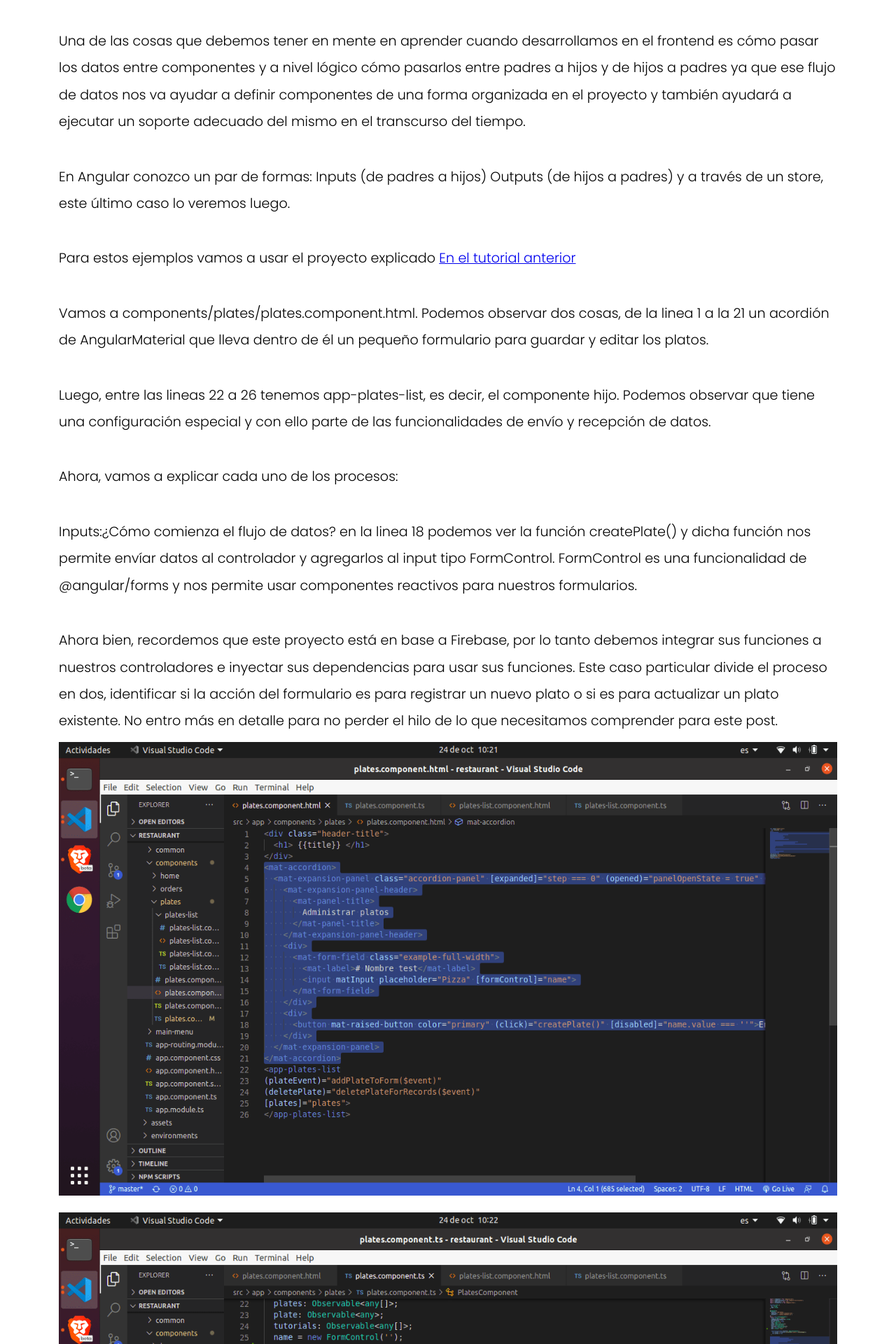
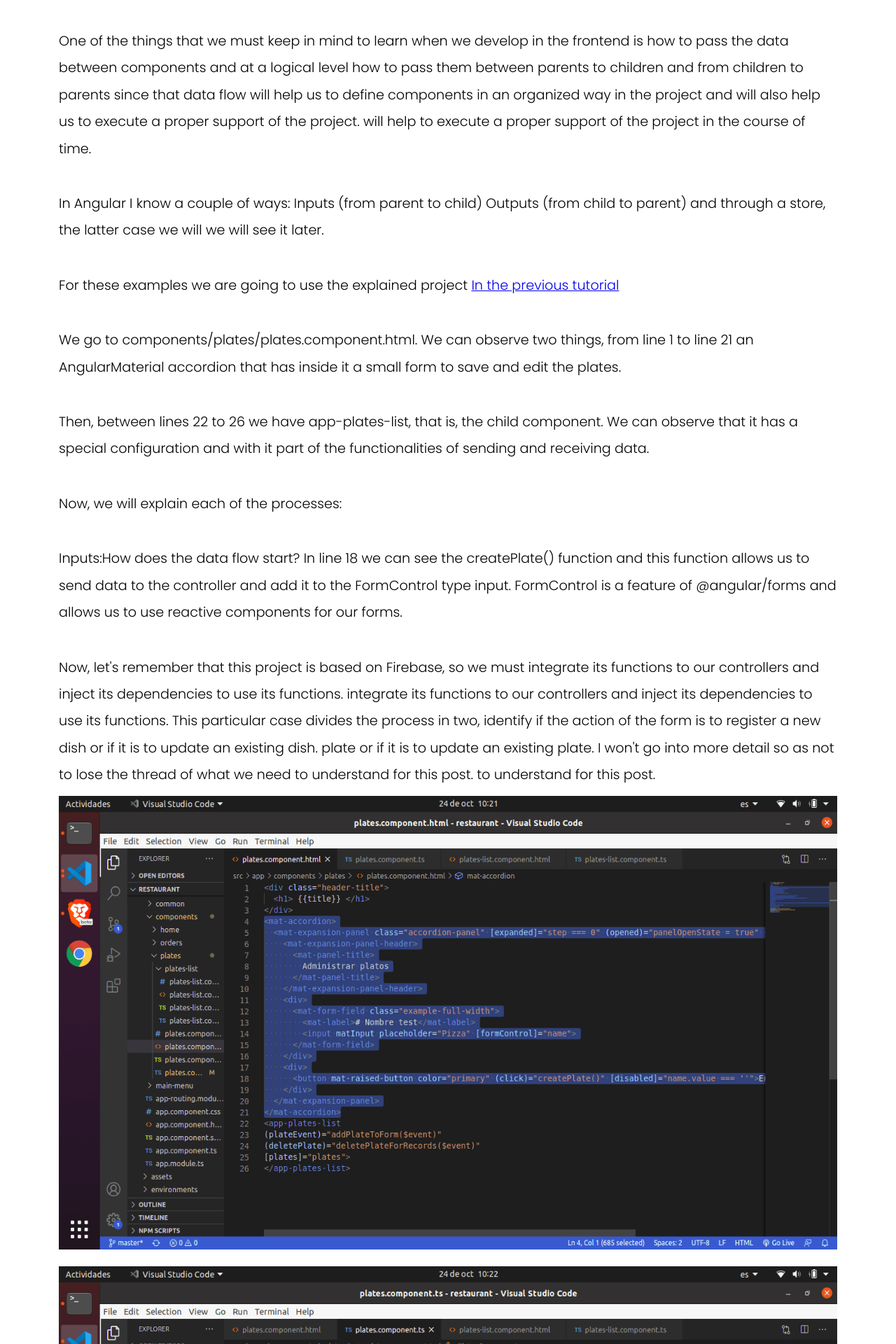
Before and after one commit to Alejandro04/PersonalLandingNext, a Next.js app: page /en/blog/inputs-and-outputs-in-angular in a window 1280 px wide. Shown: the part 880-2800 px from the top of the page at 70% size. Built offline with nearby package versions, Linux system fonts and the light colour scheme.

Commit message:
add post

```diff
--- a/pages/en/blog/inputs-and-outputs-in-angular.js
+++ b/pages/en/blog/inputs-and-outputs-in-angular.js
@@ -11,43 +11,42 @@ export default function Post() {
                 <div className="post__container container">
                     <section class="items-detail-container" id="post">
                         <article>
-                            Una de las cosas que debemos tener en mente en aprender cuando desarrollamos en el frontend
-                            es cómo pasar los datos entre componentes y a nivel lógico cómo pasarlos entre padres a hijos y de hijos a padres
-                            ya que ese flujo de datos nos va ayudar a definir componentes de una forma organizada en el proyecto y también
-                            ayudará a ejecutar un soporte adecuado del mismo en el transcurso del tiempo.
+                            One of the things that we must keep in mind to learn when we develop in the frontend
+                            is how to pass the data between components and at a logical level how to pass them between parents to children and from children to parents
+                            since that data flow will help us to define components in an organized way in the project and will also help us to execute a proper support of the project.
+                            will help to execute a proper support of the project in the course of time.
                         </article>
                         <article>
-                            En Angular conozco un par de formas: Inputs (de padres a hijos) Outputs (de hijos a padres) y a través de un store, este último caso lo
-                            veremos luego.
+                            In Angular I know a couple of ways: Inputs (from parent to child) Outputs (from child to parent) and through a store, the latter case we will
+                            we will see it later.
                         </article>
                         <article>
-                            Para estos ejemplos vamos a usar el proyecto explicado <a target="_blank" href="/blog/es/introduccion-angular-angularmaterial-firebase">En el tutorial anterior</a>
+                            For these examples we are going to use the explained project <a target="_blank" href="/en/blog/introduction-angular-angularmaterial-and-firebase">In the previous tutorial</a>
                         </article>
                         <article>
-                            Vamos a components/plates/plates.component.html. Podemos observar dos cosas, de la linea 1 a la 21
-                            un acordión de AngularMaterial que lleva dentro de él un pequeño formulario para guardar y editar los platos.
+                            We go to components/plates/plates.component.html. We can observe two things, from line 1 to line 21
+                            an AngularMaterial accordion that has inside it a small form to save and edit the plates.
                         </article>
                         <article>
-                            Luego, entre las lineas 22 a 26 tenemos app-plates-list, es decir, el componente hijo. Podemos observar que tiene
-                            una configuración especial y con ello parte de las funcionalidades de envío y recepción de datos.
+                            Then, between lines 22 to 26 we have app-plates-list, that is, the child component. We can observe that it has
+                            a special configuration and with it part of the functionalities of sending and receiving data.
                         </article>
                         <article>
-                            Ahora, vamos a explicar cada uno de los procesos:
+                            Now, we will explain each of the processes:
                         </article>
                         <article>
                             <span class="post-subtitle">
                                 Inputs:
                             </span>
-                            ¿Cómo comienza el flujo de datos? en la linea 18 podemos ver la función createPlate() y dicha función nos permite envíar datos al controlador y agregarlos al input tipo FormControl.
-                            FormControl es una funcionalidad de @angular/forms y nos permite usar componentes reactivos para nuestros
-                            formularios.
+                            How does the data flow start? In line 18 we can see the createPlate() function and this function allows us to send data to the controller and add it to the FormControl type input.
+                            FormControl is a feature of @angular/forms and allows us to use reactive components for our forms.
                         </article>
                         <article>
-                            Ahora bien, recordemos que este proyecto está en base a Firebase, por lo tanto debemos
-                            integrar sus funciones a nuestros controladores e inyectar sus dependencias para usar sus funciones.
-                            Este caso particular divide el proceso en dos, identificar si la acción del formulario es para registrar un nuevo
-                            plato o si es para actualizar un plato existente. No entro más en detalle para no perder el hilo de lo que necesitamos
-                            comprender para este post.
+                            Now, let's remember that this project is based on Firebase, so we must integrate its functions to our controllers and inject its dependencies to use its functions.
+                            integrate its functions to our controllers and inject its dependencies to use its functions.
+                            This particular case divides the process in two, identify if the action of the form is to register a new dish or if it is to update an existing dish.
+                            plate or if it is to update an existing plate. I won't go into more detail so as not to lose the thread of what we need to understand for this post.
+                            to understand for this post.
                             <div class="img-post-container">
                                 <Image width="1200px" height="700px" src="/img/posts/inputs_outputs/1-min.png" alt="angular1" />
                             </div>
@@ -57,16 +56,16 @@ export default function Post() {
 
                         </article>
                         <article>
-                            ¿Cuál es la idea? guardar un plato y visualizarlo de forma reactiva en nuestra tabla que lista los platos
-                            (componente hijo) entonces veamos:
+                            What is the idea? save a plate and display it reactively in our table that lists the plates (child component).
+                            (child component) so let's see:
                         </article>
                         <article>
-                            Luego de que firebase en este caso guarde los datos nosotros necesitamos configurar un proceso que permita visualizar
-                            dichos datos. Entonces, en el constructor de nuestro componente llamamos la colección de platos y se la pasamos a una variable plates.
-                            plates es un array tipo observable. ¿Por qué observable? porque firestore (en este caso la DB que estamos usando de firebase)
-                            va devolver siempre un observable y como estamos escribiendo en Typescript debemos definirlo como tal.
-                            Luego en nuestra vista configuramos un key mediante el cual vamos a pasarle ese array a nuestro componente hijo.
-                            Pueden ver las lineas 22 y 29 del constructor. Linea 25 del template.
+                            After firebase in this case saves the data we need to set up a process that allows us to visualize the data.
+                            that data. Then, in the constructor of our component we call the collection of plates and pass it to a variable plates.
+                            plates is an observable type array, why observable? because firestore (in this case the DB we are using from firebase)
+                            is always going to return an observable and since we are writing in Typescript we must define it as such.
+                            Then in our view we configure a key through which we are going to pass that array to our child component.
+                            You can see the lines 22 and 29 of the constructor. Line 25 of the template.
                             <div class="img-post-container">
                                 <Image width="1200px" height="700px" src="/img/posts/inputs_outputs/3-min.png" alt="angular3" />
                             </div>
@@ -75,12 +74,12 @@ export default function Post() {
                             </div>
                         </article>
                         <article>
-                            En nuestro componente hijo (lista de platos) definimos en la linea 11 @Input() plates: any[];
-                            Input es un módulo de @angular/core y plates es el key que definimos en el template del componente padre.
-                            Allí entonces, estamos recibiendo la lista de platos. En la función ngOnChanges pasamos esa lista dataSource que es una variable
-                            tipo MatTableModule y que va permitir la visualización del mismo a través del template. En el template simplemente
-                            accedemos a los keys de dicho array. Estos items están en la docu de Angular Material.
-                            Pueden ver las lineas 11 y 17 del controlador.
+                            In our child component (list of plates) we define in line 11 @Input() plates: any[];
+                            Input is a module of @angular/core and plates is the key that we defined in the template of the parent component.
+                            There then, we are receiving the list of plates. In the function ngOnChanges we pass that list dataSource that is a variable
+                            type MatTableModule and that is going to allow the visualization of the same one through the template. In the template we simply
+                            we access to the keys of this array. These items are in the Angular Material docu.
+                            You can see the lines 11 and 17 of the controller.
                             <div class="img-post-container">
                                 <Image width="1200px" height="700px" src="/img/posts/inputs_outputs/5-min.png" alt="angular5" />
                             </div>
@@ -89,45 +88,45 @@ export default function Post() {
                             </div>
                         </article>
                         <article>
-                            Entonces en resumen. Configuramos nuestro componente padre, definimos los tipos de datos en nuestros controladores
-                            y pasamos a través del componente hijo definido en el template del padre un key y su respectivo value. En el componente
-                            hijo definimos una variable tipo Input que va recibir dicho dato.
+                            So in summary. We set up our parent component, we define the data types in our controllers
+                            and we pass through the child component defined in the template of the parent a key and its respective value. In the component
+                            child component we define an Input type variable that will receive that data.
                         </article>
                         <article>
                             <span class="post-subtitle">
                                 Outputs:
                             </span>
-                            ¿Qué necesitamos en este caso? en la tabla de platos tenemos un botón tipo pencil, este botón envía
-                            los datos del componente hijo (la tabla que lista los platos) al componente padre (el formulario)
-                            entonces configuramos lo siguiente en el componente hijo:
+                            What do we need in this case? in the table of dishes we have a pencil button, this button sends the data from the child component (the table that lists the dishes) to the parent component (the form).
+                            the data from the child component (the table that lists the dishes) to the parent component (the form).
+                            then we configure the following in the child component:
                         </article>
                         <article>
-                            EventEmitter y Output de @angular/core nos permite ejecutar este proceso, entonces los definimos de la siguiente manera:
-                            En la linea escribimos un Output tipo EventEmitter llamado plateEvent, esta variable va comunicarse con nuestro componente
-                            padre. Esto lo podemos ver en la linea 12
+                            EventEmitter and Output of @angular/core allow us to execute this process, so we define them as follows:
+                            In the line we write an Output type EventEmitter called plateEvent, this variable is going to communicate with our parent component.
+                            parent. We can see this in line 12
                             <div class="img-post-container">
                                 <Image width="1200px" height="700px" src="/img/posts/inputs_outputs/7-min.png" alt="angular7" />
                             </div>
                         </article>
                         <article>
-                            En nuestro template definimos la función a ejecutar cuando el usuario da click sobre el botón tipo pencil, esto lo
-                            podemos ver en la linea 13
+                            In our template we define the function to execute when the user clicks on the pencil button, this can be seen in line 13 of the template.
+                            we can see it in line 13
                             <div class="img-post-container">
                                 <Image width="1200px" height="700px" src="/img/posts/inputs_outputs/8-min.png" alt="angular8" />
                             </div>
                         </article>
                         <article>
-                            Después en nuestro controlador definimos la función addPlateToForm(value: string) que va recibir el value
-                            que se le envía desde el form y se accede a la función emit (ya que plateEvent es un Output tipo EventEmitter)
-                            Esto de forma concreta envía el dato al componente padre. Pueden ver la linea 22
+                            Then in our controller we define the function addPlateToForm(value: string) that will receive the value sent from the form and access the function emit (because plateEvent is an Output type EventEmitter).
+                            that is sent from the form and accesses the emit function (since plateEvent is an Output type EventEmitter).
+                            This in concrete form sends the data to the parent component. You can see line 22
                             <div class="img-post-container">
                                 <Image width="1200px" height="700px" src="/img/posts/inputs_outputs/9-min.png" alt="angular9" />
                             </div>
                         </article>
                         <article>
-                            Ahora bien, para terminar de comprender el flujo de datos volvamos al template del componente padre donde tenemos
-                            definido el componente hijo en la linea 23, vemos que configuramos el key del Output tipo EventEmitter definido en el
-                            hijo con la función addPlateToForm($event) que es la que se encarga finalmente de colocar el dato en el formulario.
+                            Now, to finish understanding the data flow let's go back to the template of the parent component where we have the child component defined on line 23.
+                            defined the child component in the line 23, we see that we configure the key of the Output type EventEmitter defined in the child with the function addPlateToForm($event), which is the one that is in charge of placing the data in the
+                            child with the function addPlateToForm($event) that is the one that is finally in charge of placing the data in the form.
                             <div class="img-post-container">
                                 <Image width="1200px" height="700px" src="/img/posts/inputs_outputs/10-min.png" alt="angular10" />
                             </div>
@@ -136,16 +135,16 @@ export default function Post() {
                             </div>
                         </article>
                         <article>
-                            Y listo! ya estudiamos como pasar datos entre componentes padres e hijos con Angular.
+                            And that's it! We've studied how to pass data between parent and child components with Angular.
                         </article>
                         <article>
-                            Pueden clonar el proyecto <a target="_blank" href="https://github.com/Alejandro04/Restaurants-Angular">AQUÍ</a>
+                            You can clone the project <a target="_blank" href="https://github.com/Alejandro04/Restaurants-Angular">HERE</a>
                         </article>
                         <article>
-                            Pueden ver el proyecto en producción <a target="_blank" href="https://restaurants-angular.vercel.app/">AQUÍ</a>
+                            You can see the project in production <a target="_blank" href="https://restaurants-angular.vercel.app/">HERE</a>
                         </article>
                         <article>
-                            Espero que les sirva, saludos!
+                            I hope you find it useful, greetings!
                         </article>
 
                     </section>
```
